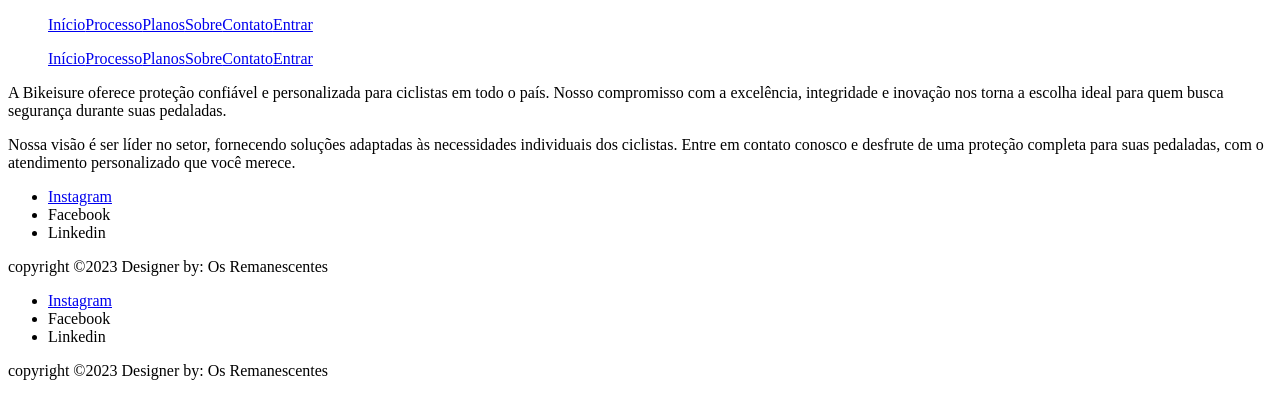
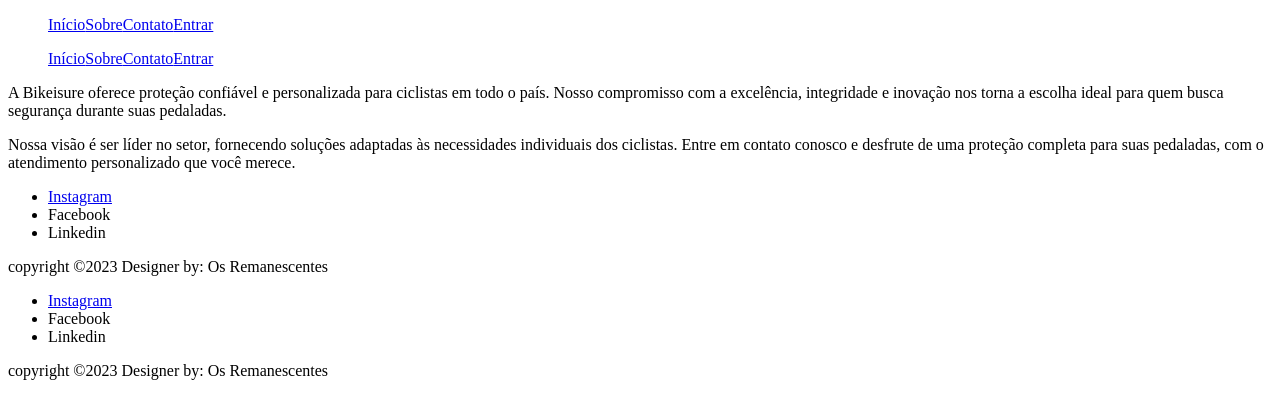
Before and after one commit to Neveszera/bikeisure, a React (Vite) app: page /sobre in a window 1280 px wide. Shown: the top 418 px of the page. Built offline with nearby package versions, Linux system fonts and the light colour scheme.

Commit message:
criando a pagina contato

```diff
--- a/src/components/Header.jsx
+++ b/src/components/Header.jsx
@@ -6,11 +6,9 @@
 
     return (
       <>
-       <header>
+      <header>
             <ul>
                 <Link to="/">Início</Link>
-                <Link to="">Processo</Link>
-                <Link to="">Planos</Link>
                 <Link to="/sobre">Sobre</Link>
                 <Link to="">Contato</Link>
                 <Link to="/login">Entrar</Link>
--- a/src/main.jsx
+++ b/src/main.jsx
@@ -5,6 +5,7 @@
 import Login from './routes/Login.jsx';
 import Error from './routes/Error.jsx';
 import Sobre from './routes/sobre.jsx';
+import Contato from './routes/Contato.jsx';
 
 
 const router = createBrowserRouter([
@@ -12,7 +13,8 @@
   errorElement: <Error/>,
     children:[
       {path: '/login', element: <Login/>},
-      {path: '/sobre', element: <Sobre/>}
+      {path: '/sobre', element: <Sobre/>},
+      {path: '/contato', element: <Contato/>}
     ]
   }
 ]);
```
Also changed, not shown: src/routes/Contato.jsx (added, +8 -0 lines).
